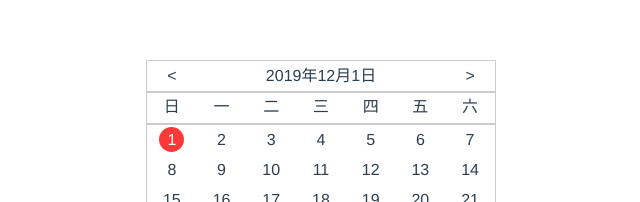
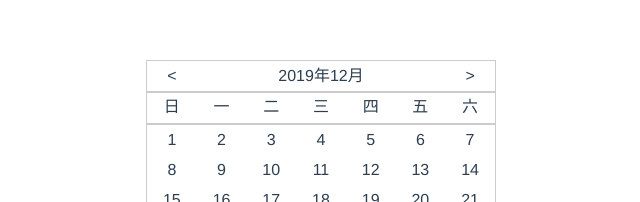
Before and after one commit to bettermu/my-calender, a Vue app: page / in a window 1280 px wide. Shown: the top 202 px of the page, without its empty margins (319-959 px from the left). Built offline with nearby package versions, Linux system fonts and the light colour scheme.

Commit message:
封装日期格式化

```diff
--- a/src/components/calender.vue
+++ b/src/components/calender.vue
@@ -2,7 +2,7 @@
     <div class="calender-wrap">
         <div class="c-head">
             <div class="prev-month cp" @click="changeMonth('prev')"> < </div>
-            <div class="current-date">{{year}}年{{month}}月{{day}}日</div>
+            <div class="current-date">{{year}}年{{month}}月</div>
             <div class="next-month cp" @click="changeMonth('next')"> > </div>
         </div>
         <div class="c-week">
@@ -36,7 +36,8 @@ export default {
             nowYear:'',
             nowMonth:'',
             nowDay:'',
-            daysObj:{}
+            daysObj:{},
+            tag:'-',  //日期格式化分割符
         }
     },
 
@@ -52,16 +53,24 @@ export default {
 
     methods:{
 
+        //个位数补零操作
+        addZero(num){
+            return num >9 ? ''+num : '0'+num
+        },
+
         isToday(item){
-            return this.nowYear === item.year && this.nowMonth === item.month && this.nowDay === item.day
+            return this.dateFormat(this.nowYear,this.addZero(this.nowMonth),this.nowDay,this.tag) === item.format    //this.nowYear === item.year && this.nowMonth === item.month && this.nowDay === item.day
         },
         isCurDay(item){
-            return this.year === item.year && this.month === item.month && this.day === item.day
+            return this.dateFormat(this.year,this.addZero(this.month),this.day,this.tag) === item.format //return this.year === item.year && this.month === item.month && this.day === item.day
         },
 
+        //封装日期format（默认使用 - 连接）
+        dateFormat(...time){
+            return time.slice(0,3).join(time.slice(-1))
+        },
         changeMonth(flag){
             if(flag === 'prev'){
-                //上个月
                 this.month = this.month === 1 ? 12 : --this.month
                 this.year = this.month === 12 ? --this.year:this.year
                 this.getFirstDay(this.year,this.month)
@@ -70,7 +79,6 @@ export default {
                 this.month = this.month === 12? 1:++this.month
                 this.year = this.month === 1?++this.year:this.year
                 this.getFirstDay(this.year,this.month)
-
             }
         },
         getInitDate(){
@@ -81,6 +89,7 @@ export default {
             this.getFirstDay(this.year,this.month)
         },
 
+        //获取日期列表
         getFirstDay(year,month){
             //获取该月第一天是周几
             let weekday = new Date(`${year}-${month}-01`).getDay()
@@ -95,8 +104,9 @@ export default {
             for(let i=0;i<days;i++){
                 beforeDays.push({
                     year:year,
-                    month:month-1,
-                    day:i+1
+                    month: month === 1 ? 12 : month-1,
+                    day:i+1,
+                    format: this.dateFormat(year,this.addZero(month === 1 ? 12 : month-1),this.addZero(i+1),this.tag)
                 })
             }
             //只留下显示的日期
@@ -113,7 +123,8 @@ export default {
                 currentDays.push({
                     year: year,
                     month: month,
-                    day: j + 1
+                    day: j + 1,
+                    format:this.dateFormat(year,this.addZero(month),this.addZero(j+1),this.tag)
                 })
             }
             //当当月天数排完之后，还剩一行多的情况
@@ -122,8 +133,9 @@ export default {
                for(let i = 0;i<13 - afterWeek;i++){
                    afterDays.push({
                        year:year,
-                       month:month + 1,
-                       day:i+1
+                       month:month === 12 ? 1 : month +1,
+                       day:i+1,
+                       format: this.dateFormat(year,this.addZero(month === 12 ? 1 : month +1),this.addZero(i+1),this.tag)
                    })
                }
 
@@ -131,21 +143,24 @@ export default {
                for(let i = 0;i<20 - afterWeek;i++){
                    afterDays.push({
                        year:year,
-                       month:month + 1,
-                       day:i+1
+                       month:month === 12 ? 1 : month +1,
+                       day:i+1,
+                       format:this.dateFormat(year,this.addZero(month === 12 ? 1 : month +1),this.addZero(i+1),this.tag)
                    })
                }
            }else {
             for(let i = 0;i<6 - afterWeek;i++){
                    afterDays.push({
                        year:year,
-                       month:month + 1,
-                       day:i+1
+                       month:month === 12 ? 1 : month +1,
+                       day:i+1,
+                       format:this.dateFormat(year,this.addZero(month === 12 ? 1 : month +1),this.addZero(i+1),this.tag)
                    })
                }
            }
 
            this.daysObj = {beforeDays,currentDays,afterDays} // [...beforeDays,...currentDays,...afterDays]
+           console.log(this.daysObj)
 
         }
 
@@ -205,6 +220,7 @@ export default {
                     width:25px;
                     line-height:25px;
                     text-align: center;
+                    cursor: pointer;
                 }
                 &.out-cur {
                     color:#ddd;
```
